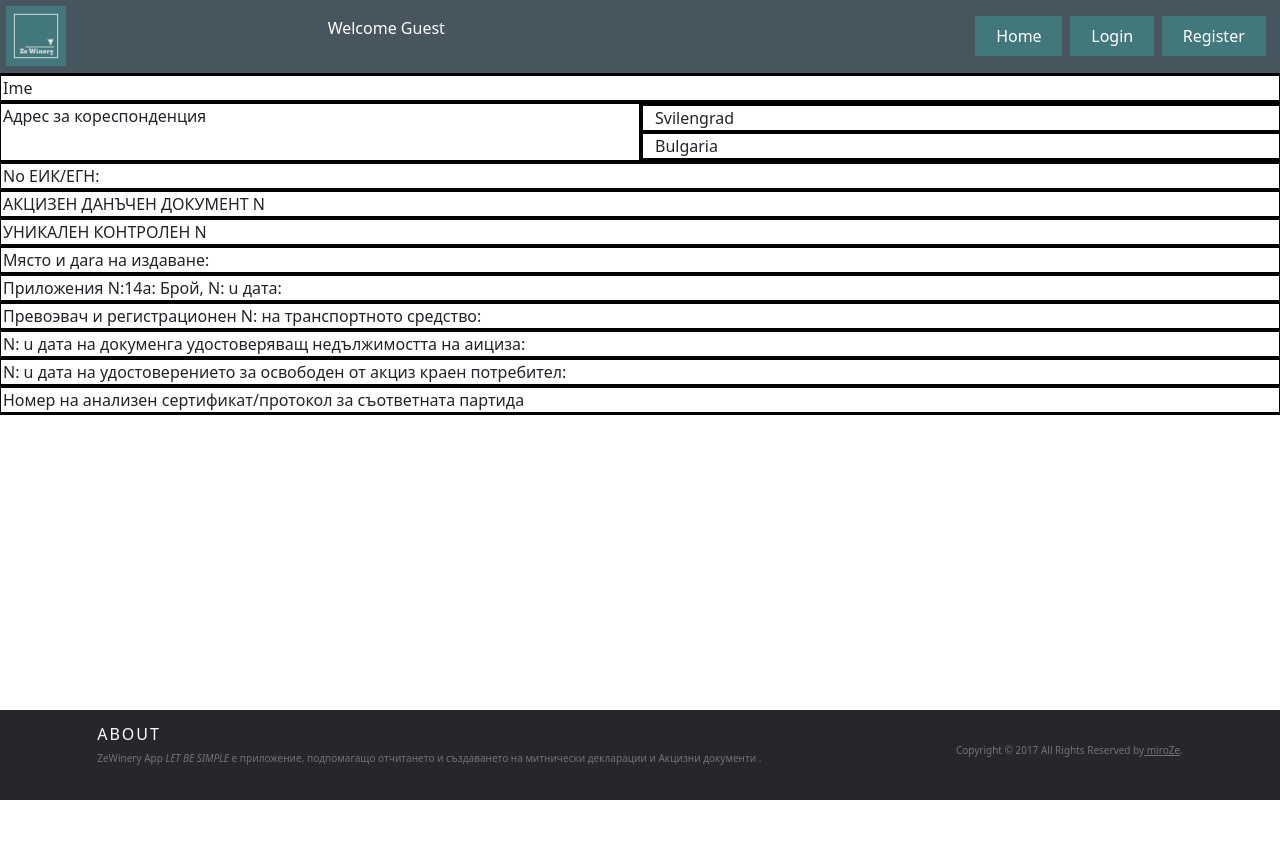
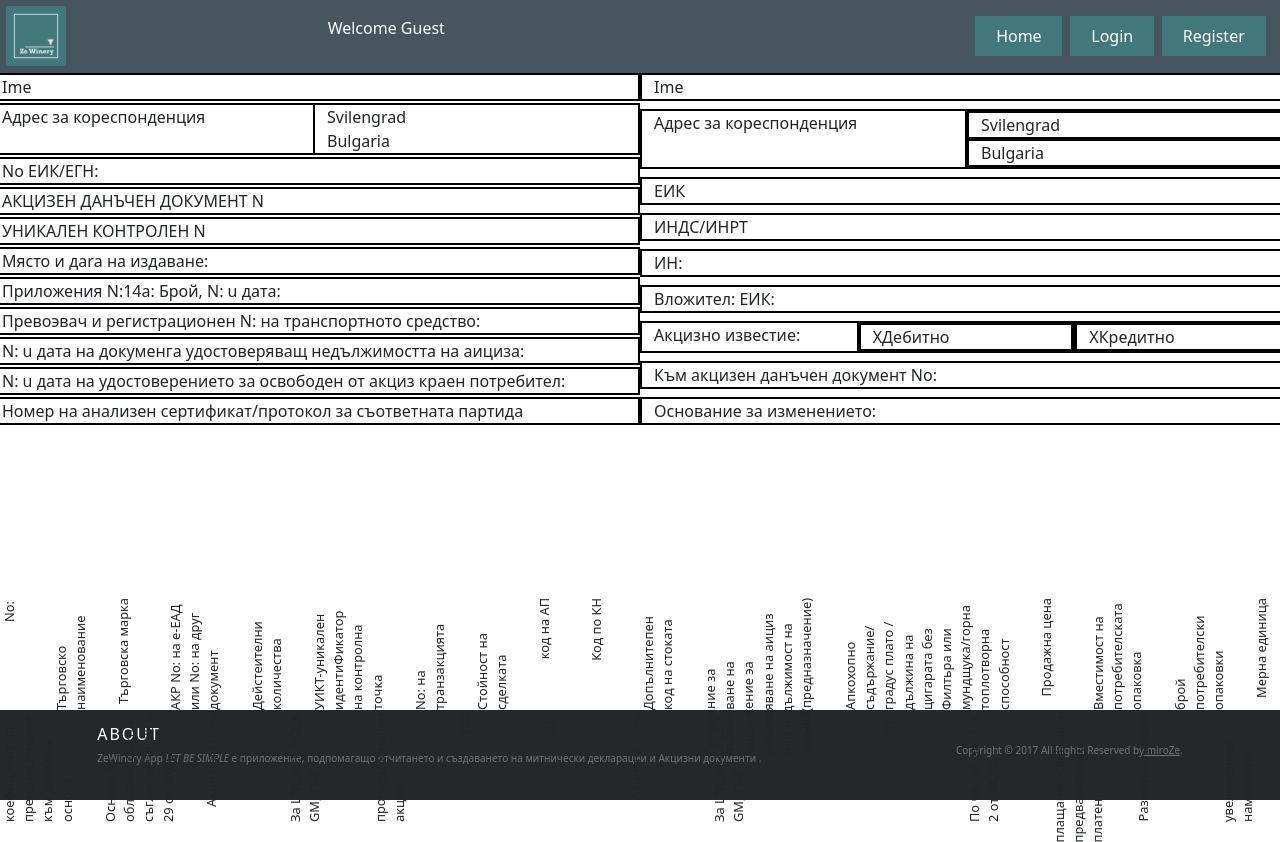
Before and after one commit to MiroZe/ze-winery, a React (Vite) app in the folder ze-winery-app/: page /my-companies/1/createAdd in a window 1280 px wide. Before the commit the page ends 800 px from the top, so only its background shows below. Built offline with nearby package versions, Linux system fonts and the light colour scheme.

Commit message:
add progress

```diff
--- a/ze-winery-app/src/components/Add/CreateAdd/CreateAdd.jsx
+++ b/ze-winery-app/src/components/Add/CreateAdd/CreateAdd.jsx
@@ -2,11 +2,12 @@ import styles from './CreateAdd.module.css'
 
 import Row from 'react-bootstrap/Row';
 import Col from 'react-bootstrap/Col';
+import {definedAdData} from './definedAdData'
 
 const CreateAdd = () => {
 
     return (
-
+        <>
             <div className={styles['new-add-container']}>
                 <div className={styles['left-side']}>
                     <Row>
@@ -19,12 +20,12 @@ const CreateAdd = () => {
                             Адрес за кореспонденция
                         </Col>
                         <Col>
-                        <Row>
-                            <Col>Svilengrad</Col>
+                            <Row className={styles['no-border']}>
+                                <Col className={styles['no-border']}>Svilengrad</Col>
 
                             </Row>
-                        <Row>
-                            <Col>Bulgaria</Col>
+                            <Row className={styles['no-border']}>
+                                <Col className={styles['no-border']}>Bulgaria</Col>
                             </Row>
                         </Col>
                     </Row>
@@ -65,13 +66,80 @@ const CreateAdd = () => {
 
 
                 </div>
-            {/* <Row>
-        <Col>1 of 3</Col>
-        <Col>2 of 3</Col>
-        <Col>3 of 3</Col>
-      </Row> */}
+                <div className={styles['right-side']}>
+                    <Row>
+                        <Col>
+                            Ime
+                        </Col>
+                    </Row>
+                    <Row >
+                        <Col>
+                            Адрес за кореспонденция
+                        </Col>
+                        <Col>
+                            <Row >
+                                <Col >Svilengrad</Col>
+
+                            </Row>
+                            <Row>
+                                <Col>Bulgaria</Col>
+                            </Row>
+                        </Col>
+                    </Row>
+                    <Row>
+                        <Col>ЕИК </Col>
+
+                    </Row>
+                    <Row>
+                        <Col>ИНДС/ИНРТ</Col>
+                    </Row>
+                    <Row>
+                        <Col>ИН: </Col>
+                    </Row>
+                    <Row>
+                        <Col>Вложител: ЕИК:</Col>
+                    </Row>
+                    <Row>
+                        <Col>Акцизно известие:
+                        </Col>
+                        <Col>
+                            <Row>
+                                <div>
+                                    X
+                                    <span>Дебитно</span>
+                                </div>
+                            </Row>
+                        </Col>
+                        <Col>
+                            <Row>
+                                <div>
+                                    X
+                                    <span>Кредитно</span>
+                                </div>
+                            </Row>
+                        </Col>
+                    </Row>
+                    <Row>
+                        <Col>Към акцизен данъчен документ No:
+                        </Col>
+                    </Row>
+                    <Row>
+                        <Col>Основание за изменението:</Col>
+                    </Row>
+
+
 
                 </div>
+
+            </div>
+
+            <div className={styles['bottom-part']}>
+                <Row>
+                {definedAdData.map((r,index) => <Col Col key={index}><span>{r} </span></Col> )}
+                </Row>
+            </div>
+        </>
+
 
 
 
--- a/ze-winery-app/src/components/Add/CreateAdd/CreateAdd.module.css
+++ b/ze-winery-app/src/components/Add/CreateAdd/CreateAdd.module.css
@@ -1,9 +1,43 @@
 .new-add-container {
 
 flex-grow: 1;
+display: flex;
+gap: 1.5em;
+width: 100%;
+
+
 
 }
+
+.new-add-container .left-side,
+.new-add-container .right-side{
+    flex: 1 1 50%;
+    display: flex;
+    flex-direction: column;
+    border: none;
+    justify-content: space-between;
+    height: 22em;
+}
+
 
 .new-add-container div {
     border: 1px solid black;
 }
+.new-add-container .left-side .no-border{
+    border:none;
+
+
+}
+
+.bottom-part div {
+    height: 7em;
+}
+
+.bottom-part span{
+    display: inline-block;
+    transform: rotate(180deg);
+    vertical-align: bottom;
+    writing-mode: vertical-rl;
+    text-orientation: sideways;
+    font-size: 0.8em;
+}
--- /dev/null
+++ b/ze-winery-app/src/components/Add/CreateAdd/definedAdData.js
@@ -0,0 +1,38 @@
+
+
+export const definedAdData =
+[
+    'No:',
+    'Търговско наименование',
+    'Търговска марка',
+    'АКР No: на е-ЕАД или No: на друг документ',
+    'Дейстеителни количества',
+    'УИКТ-уникален идентиФикатор на контролна точка',
+    'No: на транзакцията',
+    'Стойност на сделката',
+    'код на АП','Код по КН',
+    'Допълнитепен код на стоката',
+    'Основание за възникване на задължение эа начисляване на аициз или недължимост на акциза(предназначение)',
+    'Апкохопно съдържание/ градус плато /дължина на цигарата без Филтьра или мундщука/горна топлотворна способност',
+    'Продажна цена',
+    'Вместимост на потребителската опаковка',
+    'брой потребителски опаковки',
+    'Мерна единица',
+    'коефициент на преизчиспяване към данъчна основа',
+    'Основа эа облагане с акциз, съгласно чл. 28 и 29 от ЭАДС',
+    'Акцизна ставка',
+    'За LTR, нLТ, РСЕ,К GM, TNE',
+    'пропорционален акциз',
+    'С02',
+    'GJ',
+    'Акцизна стока',
+    'За LTR, нLТ, РСЕ,К GM, TNE',
+    'С02',
+    'GJ',
+    'По чл. 39, ап. 1, т. 2 от 3АДС',
+    'плащане(освободен/предварително платен)',
+	'Размер на акциза',
+    'увеличение/ намаление'
+
+
+]
```
Lines whose indentation alone changed are shown as unchanged.
